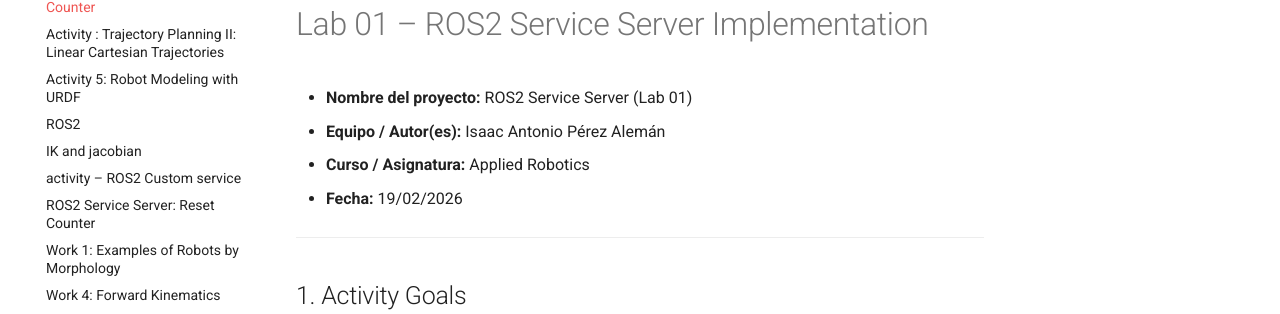
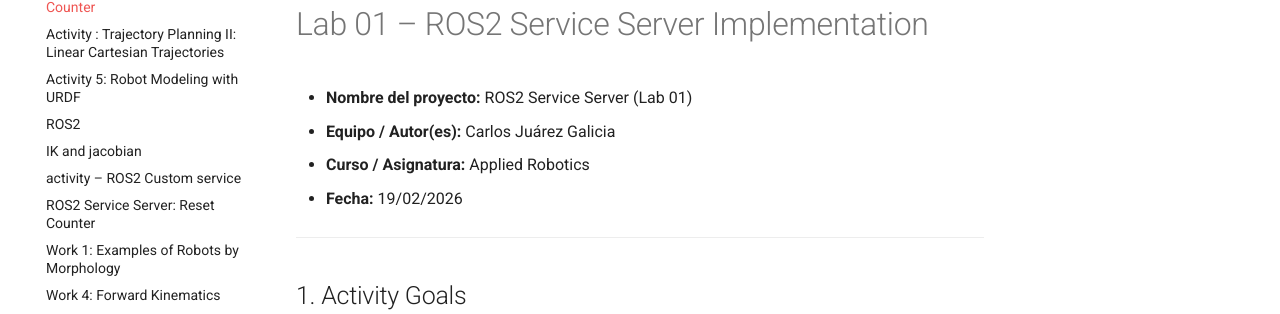
Before and after one commit to Carlosgali/Robotica, an MkDocs documentation site: the page built from docs/Ros2.md, in a window 1280 px wide and 900 px high. Shown: the part 176-490 px from the top of the window. Built offline with MkDocs 1.6.1 and Material for MkDocs 9.7.7, drawn with Linux system fonts in a browser that asks for light colours.

Commit message:
Update Ros2.md

```diff
--- a/docs/Ros2.md
+++ b/docs/Ros2.md
@@ -3,7 +3,7 @@
 
 
 - **Nombre del proyecto:** ROS2 Service Server (Lab 01)
-- **Equipo / Autor(es):** Isaac Antonio Pérez Alemán
+- **Equipo / Autor(es):** Carlos Juárez Galicia
 - **Curso / Asignatura:** Applied Robotics
 - **Fecha:** 19/02/2026
 
```
